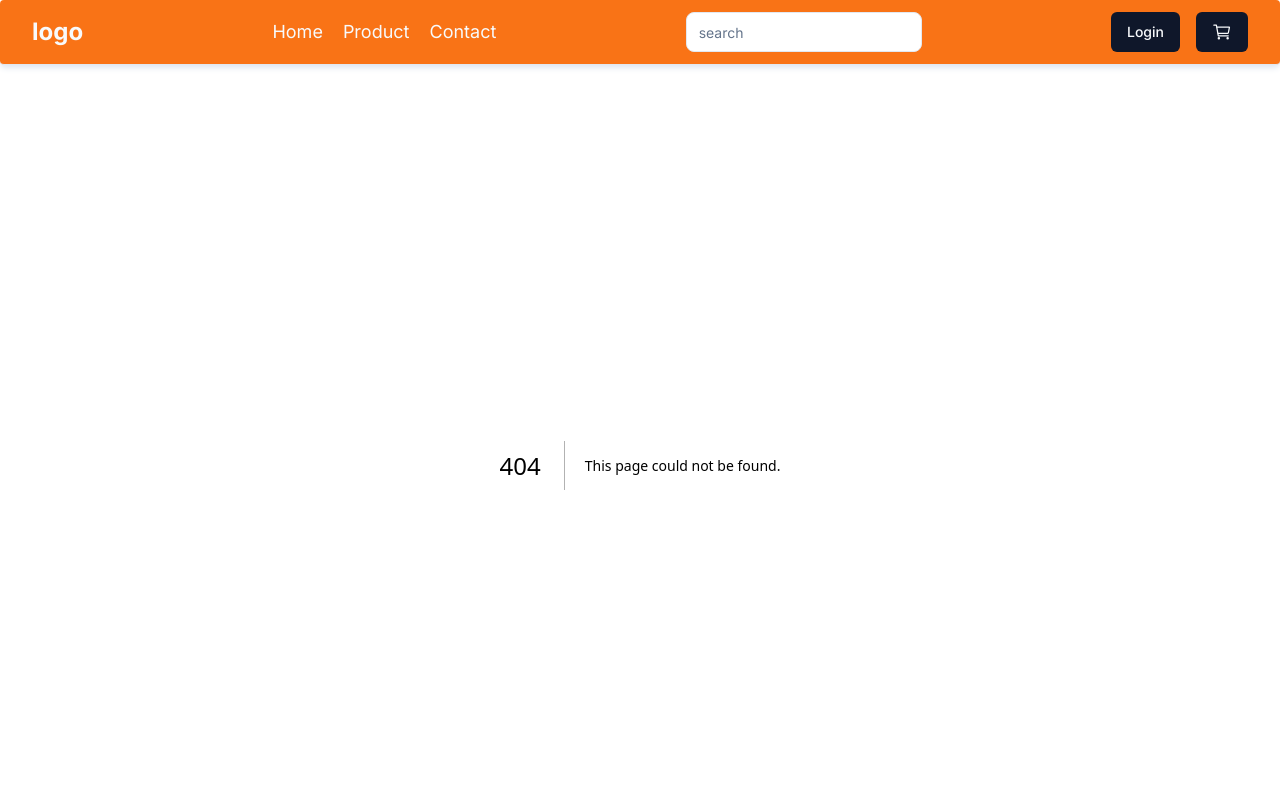
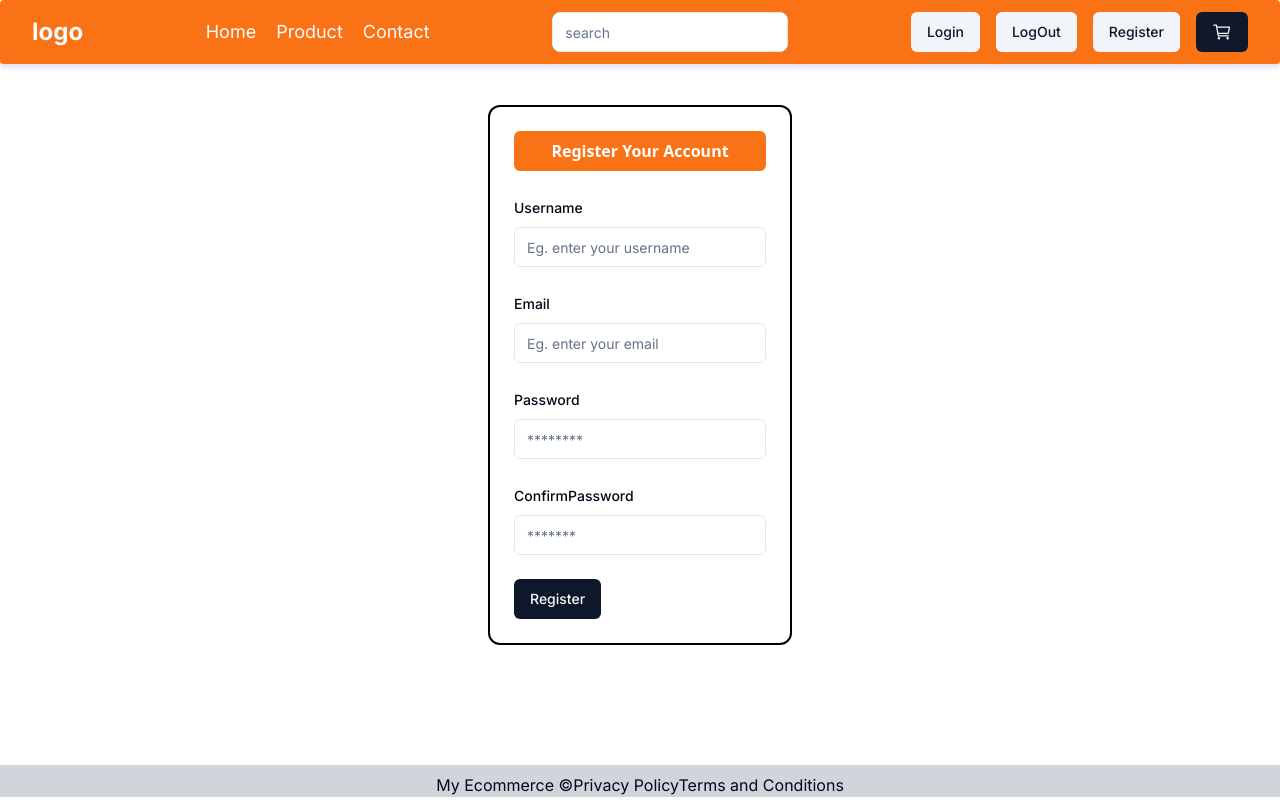
Before and after one commit to Sushant203/Ecommerce_next_training, a Next.js app: page /auth/register in a window 1280 px wide. Before the commit this address had no page. Shown: the top 800 px of the page. Built offline with nearby package versions, Linux system fonts and the light colour scheme.

Commit message:
added register page in auth

```diff
--- /dev/null
+++ b/src/app/auth/register/page.module.css
@@ -0,0 +1,8 @@
+.form{
+    background-color: red;
+    /* display: grid; */
+    padding: 10px 20px;
+    border: 1px none;
+    border-radius: 30px;
+    /* grid-template-columns: auto auto */
+}
--- /dev/null
+++ b/src/app/auth/register/page.tsx
@@ -0,0 +1,60 @@
+"use client";
+import React from 'react';
+import { zodResolver } from "@hookform/resolvers/zod";
+import { useForm } from "react-hook-form";
+import { Button } from "@/components/ui/button";
+import {
+  Form,
+  FormControl,
+  FormField,
+  FormItem,
+  FormLabel,
+  FormMessage,
+} from "@/components/ui/form";
+import { Input } from "@/components/ui/input";
+import { registerFormDefaultValues, registerFormField, registerFormSchema, TRegisterFormSchema } from '@/app/model/register.model';
+import classes from "./page.module.css";
+
+type Props = {};
+
+const RegisterPage = (props: Props) => {
+  const form = useForm<TRegisterFormSchema>({
+    resolver: zodResolver(registerFormSchema),
+    defaultValues: registerFormDefaultValues,
+  });
+
+  async function onSubmit(values: TRegisterFormSchema) {
+    console.log(values);
+  }
+
+  return (
+    <main className='container py-10 '>
+      <section className='flex justify-center'>
+        <Form {...form}>
+          <form onSubmit={form.handleSubmit(onSubmit)} className="w-1/4 space-y-6 border-2 border-black p-6 rounded-xl backdrop-blur-md bg-opacity-10">
+            <h2 className="text-center font-bold font-sans bg-[#F97316] text-white rounded-md p-2 capitalize">Register your account</h2>
+            {registerFormField.map(formField => (
+              <FormField
+                key={formField.name}
+                control={form.control}
+                name={formField.name}
+                render={({ field }) => (
+                  <FormItem>
+                    <FormLabel>{formField.label}</FormLabel>
+                    <FormControl>
+                      <Input placeholder={formField.placeholder} required={formField.required} {...field} className='focus:outline-none'/>
+                    </FormControl>
+                    <FormMessage />
+                  </FormItem>
+                )}
+              />
+            ))}
+            <Button type="submit" variant="default">Register</Button>
+          </form>
+        </Form>
+      </section>
+    </main>
+  );
+};
+
+export default RegisterPage;
--- /dev/null
+++ b/src/app/model/register.model.ts
@@ -0,0 +1,49 @@
+import { EInputType, TFormField } from "@/types/form-field"
+import { z } from "zod"
+
+
+
+export const registerFormSchema = z.object({
+    username: z.string({required_error:'please enter your valid username'}).min(4,{message:"enter your username"}).max(20),
+  email: z.string().email({message:'please enter valid email'}),
+  password: z.string({required_error:'please enter something'}).min(1,{message:"enter your password"}),
+  confirmPassword: z.string().min(1)
+}).refine((data)=>data.password===data.confirmPassword,{path:["confirmPassword"],message:"password does not match"})
+
+export type TRegisterFormSchema= z.infer<typeof registerFormSchema> //form field ma generic field use vayeko
+export const registerFormDefaultValues:Partial<TRegisterFormSchema>={
+    username:"",
+    email:"",
+    password:"",
+    confirmPassword:""
+}
+export const registerFormField: TFormField<TRegisterFormSchema>[]=[
+     {
+        label:'Username',
+        name:'username',
+        placeholder:'Eg. enter your username',
+        type: EInputType.TEXT,
+        required: true,
+    },
+    {
+        label:'Email',
+        name:'email',
+        placeholder:'Eg. enter your email',
+        type: EInputType.EMAIL,
+        required: true,
+    },
+    {
+        label:'Password',
+        name: 'password',
+        placeholder:'********',
+        required:true,
+        type: EInputType.PASSWORD,
+    },
+     {
+        label:'ConfirmPassword',
+        name:'confirmPassword',
+        placeholder:'*******',
+        type: EInputType.PASSWORD,
+        required: true,
+    }
+]
--- a/src/components/shared-components/navbar.tsx
+++ b/src/components/shared-components/navbar.tsx
@@ -32,10 +32,12 @@ const Navbar = (props: Props) => {
         </section>
        </section>
         <section className='flex items-center space-x-4'>
-          <Button asChild>
-            <Link href={'/login'}>Login</Link></Button>
-          {/* <Button onClick={()=> signOut()}>
-           LogOut</Button> */}
+          <Button asChild variant={'secondary'}>
+            <Link href={'/auth/login'}>Login</Link></Button>
+          <Button onClick={()=> signOut()}  variant={'secondary'}>
+           LogOut</Button>
+           <Button asChild  variant={'secondary'}>
+            <Link href={'/auth/register'}>Register</Link></Button>
       <Button asChild>
         <Link href={'/customer/cart'}> <IoCartOutline  size={20} /></Link></Button>
 
--- a/src/middleware.ts
+++ b/src/middleware.ts
@@ -1,3 +1,3 @@
 export { default } from "next-auth/middleware"
 
-export const config = { matcher: ["/customer/cart"] }
+export const config = { matcher: ["/customer/:path*"] }
```
